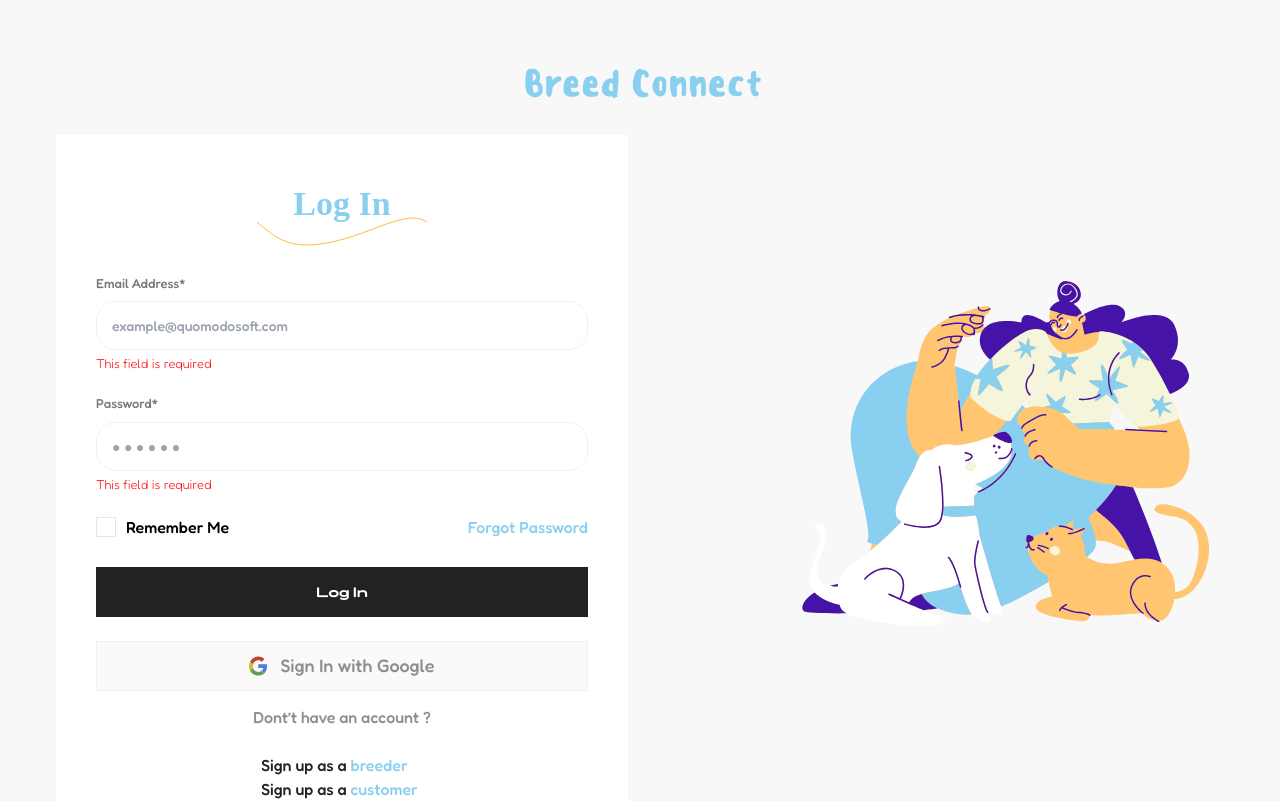
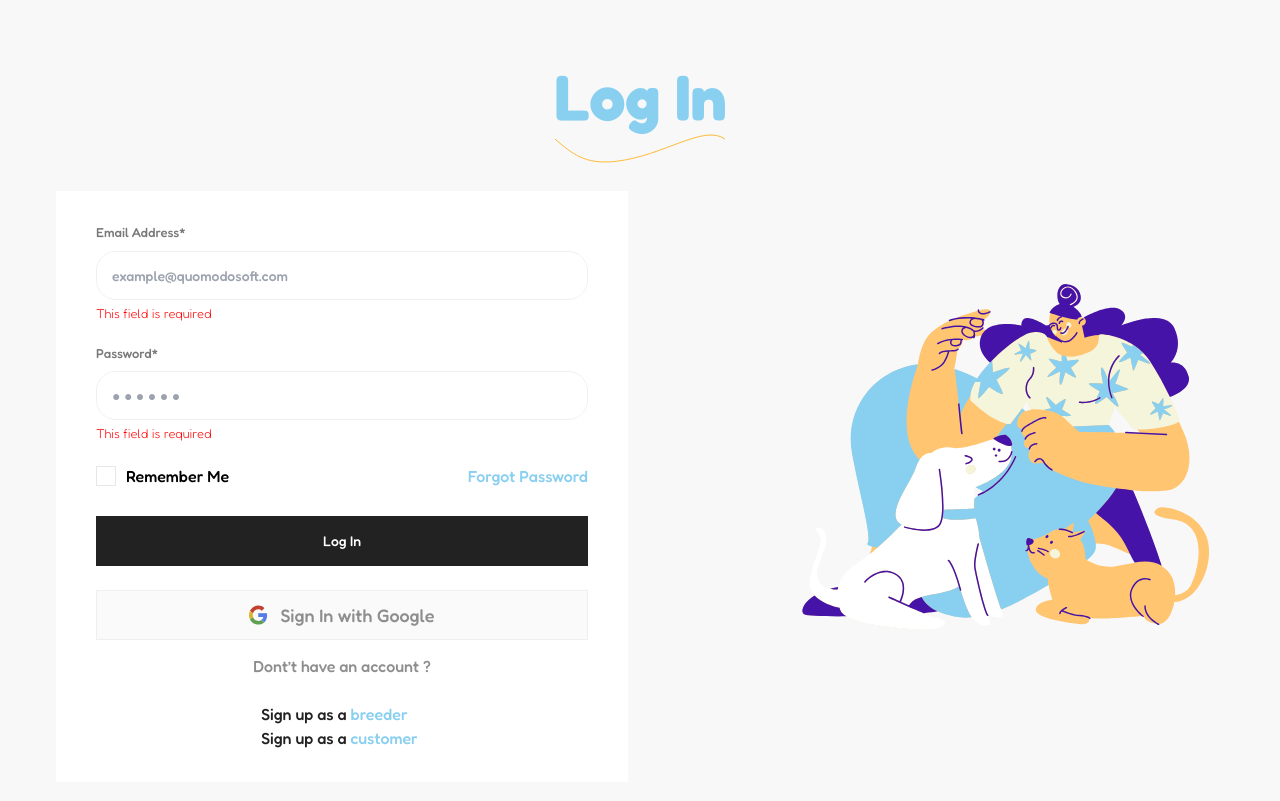
Before and after one commit to WebParam/Param_BreedConnect_FE, a React (Create React App) app: page /login in a window 1280 px wide. Shown: the top 801 px of the page. Built offline with nearby package versions, Linux system fonts and the light colour scheme.

Commit message:
feat(update)

```diff
--- a/src/Tinder/index.css
+++ b/src/Tinder/index.css
@@ -40,7 +40,6 @@
 }
 
 h1 {
-  font-family: 'Damion', cursive;
   color: #fff;
   text-shadow: 0px 0px 60px 0px rgba(0,0,0,0.30);
 }
--- a/src/components/Auth/Login/index.jsx
+++ b/src/components/Auth/Login/index.jsx
@@ -88,25 +88,11 @@ export default function Login() {
     <LoginLayout childrenClasses="pt-0 pb-0">
       <div className="login-page-wrapper w-full py-10">
       <div className="my-5">
-        <img
-            style={{textAlign:"center", margin:"0 auto"}}
-            width="20%"
-            height=""
-            // src={`${process.env.PUBLIC_URL}/assets/images/logo-3.svg`}
-            src={Logo}
-            alt="logo"
-        />
-        </div>
-
-        <div className="container-x mx-auto">
-          <div className="lg:flex items-center relative">
-            <div className="lg:w-[572px] w-full bg-white flex flex-col sm:px-10 sm:py-8 p-5 ">
-              <div className="w-full">
-                <div className="title-area flex flex-col justify-center items-center relative text-center mb-7">
-                  <h1 className="text-blue text-[34px] font-bold leading-[74px]">
+      <div className="title-area flex flex-col justify-center items-center relative text-center mb-7">
+                  <h1 className="text-blue text-[34px] font-bold leading-[74px]" style={{ fontSize:"4em", fontFamily: "Inter !important;" }}>
                     Log In
                   </h1>
-                  <div className="shape -mt-6">
+                  <div className="shape">
                     <svg
                       width="172"
                       height="29"
@@ -121,6 +107,13 @@ export default function Login() {
                     </svg>
                   </div>
                 </div>
+        </div>
+
+        <div className="container-x mx-auto">
+          <div className="lg:flex items-center relative">
+            <div className="lg:w-[572px] w-full bg-white flex flex-col sm:px-10 sm:py-8 p-5 ">
+              <div className="w-full">
+
                 <div className="input-area">
                   <div className="input-item mb-5">
                     <InputCom
@@ -195,6 +188,7 @@ export default function Login() {
                         // disabled={disabled}
                         onClick={()=>handleSubmit()}
                         type="button"
+                        style={{fontWeight:"400"}}
                         className="black-btn mb-6 text-sm text-white w-full h-[50px] font-semibold flex justify-center bg-purple items-center"
                       >
                         <span>Log In</span>
--- a/src/components/Tinder/tinder.css
+++ b/src/components/Tinder/tinder.css
@@ -20,7 +20,7 @@
   }
 
   h1 {
-    font-family: 'Damion', cursive;
+
     color: #fff;
     text-shadow: 0px 0px 60px 0px rgba(0,0,0,0.30);
   }
```
